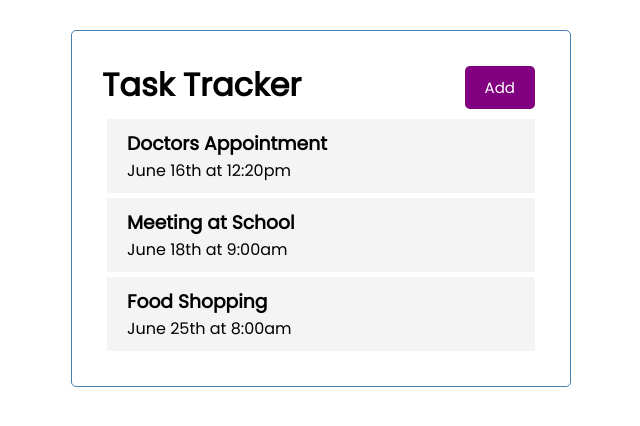
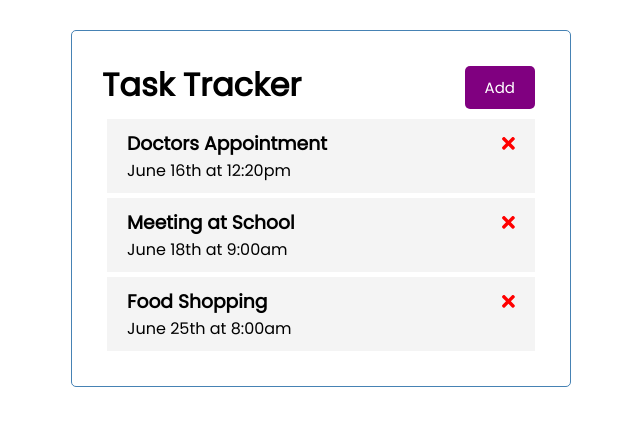
Before and after one commit to Nanlung/angular-task-tracker, an Angular app: page / in a window 1280 px wide. Shown: the top 426 px of the page, without its empty margins (319-959 px from the left). Built offline with nearby package versions, Linux system fonts and the light colour scheme.

Commit message:
task-item styling

```diff
--- a/src/app/components/task-item/task-item.component.html
+++ b/src/app/components/task-item/task-item.component.html
@@ -1,4 +1,4 @@
 <div class="task">
-  <h3>{{task.text}}</h3>
+  <h3>{{task.text}} <fa-icon  [ngStyle]="{'color': 'red'}" [icon]="faTimes" ></fa-icon></h3>
   <p>{{task.day}}</p>
 </div>
--- a/src/app/components/task-item/task-item.component.ts
+++ b/src/app/components/task-item/task-item.component.ts
@@ -12,6 +12,7 @@
 
   @Input()
   task!: Task;
+  faTimes = faTimes;
 
   constructor() { }
 
```
